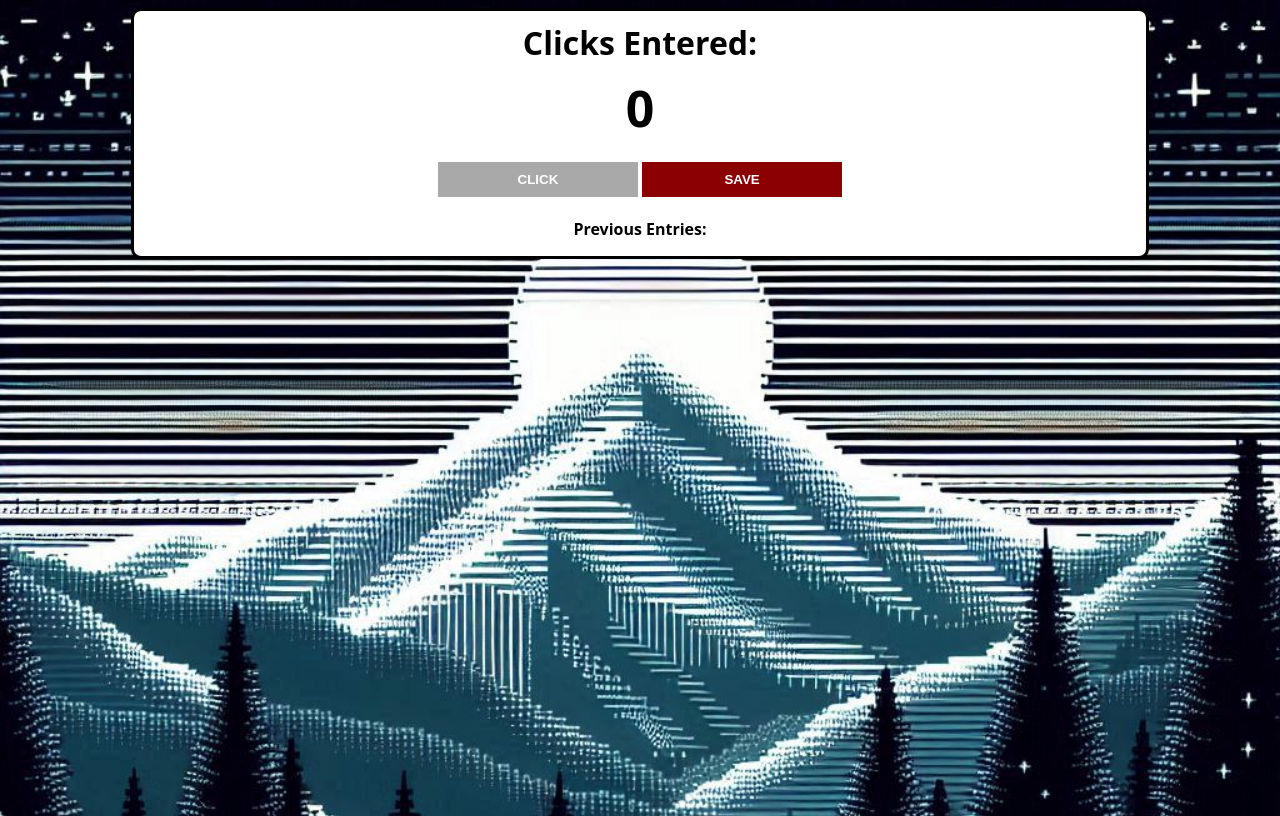
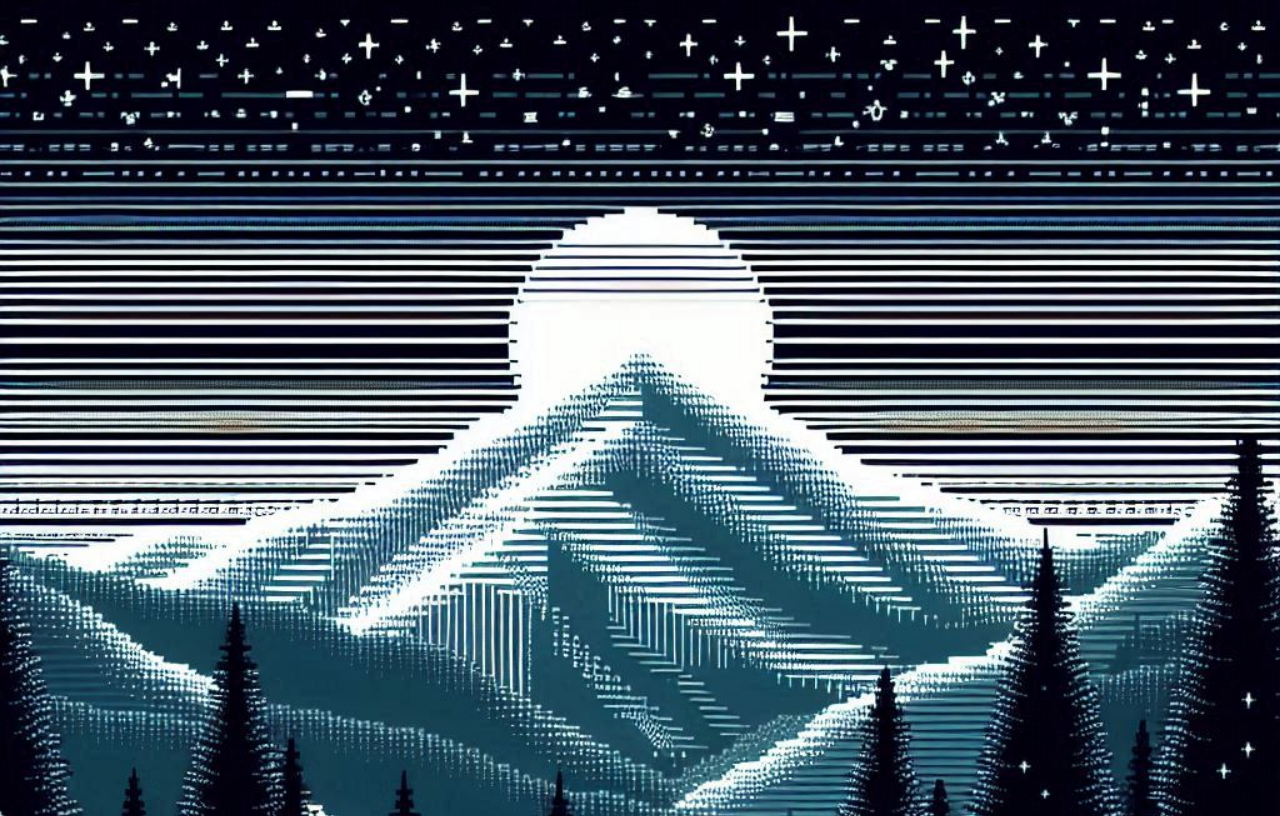
Before and after one commit to shftreg/ClickCounter, a plain HTML site: page index.html in a window 1280 px wide. Drawn offline with Linux system fonts and the light colour scheme.

Commit message:
Add files via upload

```diff
--- a/index.html
+++ b/index.html
@@ -5,13 +5,6 @@
     <link rel="stylesheet" href="index.css">
 </head>
 <body>
-    <div class="container">
-        <h1>Clicks Entered:</h1>
-        <h2 id="count-el">0</h2>
-        <button id="increment-btn" onclick="increment()">CLICK</button>
-        <button id="save-btn" onclick="save()">SAVE</button>
-        <p id="save-el">Previous Entries: </p>
-        <script src="index.js"></script>
-    </div>
+
 </body>
 </html>
```
